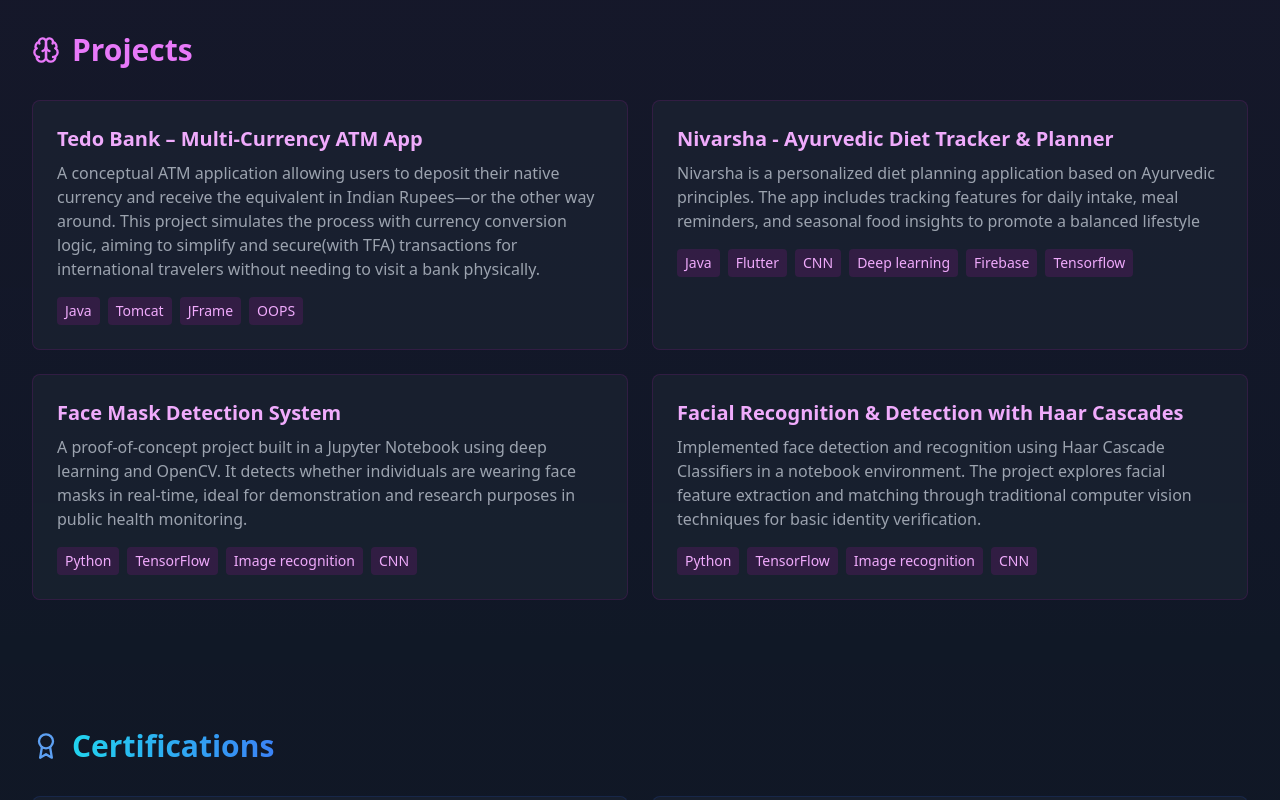
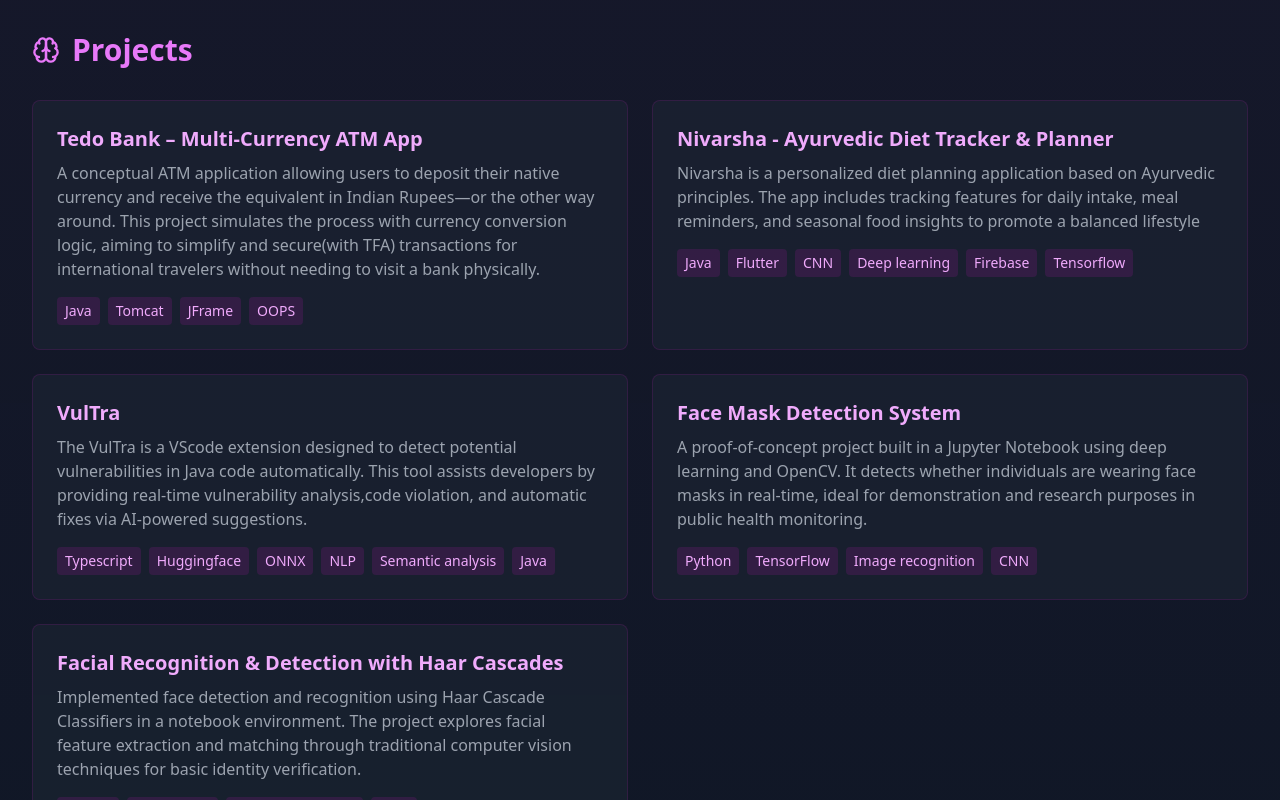
Before and after one commit to PandiRaja18/portfolio, a React (Vite) app: page / in a window 1280 px wide. Shown: the part 424-1224 px from the top of the page. Built offline with nearby package versions, Linux system fonts and the light colour scheme.

Commit message:
Added project

```diff
--- a/src/App.tsx
+++ b/src/App.tsx
@@ -28,6 +28,12 @@
       description: "Nivarsha is a personalized diet planning application based on Ayurvedic principles. The app includes tracking features for daily intake, meal reminders, and seasonal food insights to promote a balanced lifestyle",
       tech: ["Java", "Flutter", "CNN", "Deep learning", "Firebase","Tensorflow"],
       link: "https://github.com/PandiRaja18/Nivarsha"
+    },
+    {
+      title: "VulTra",
+      description: "The VulTra is a VScode extension designed to detect potential vulnerabilities in Java code automatically. This tool assists developers by providing real-time vulnerability analysis,code violation, and automatic fixes via AI-powered suggestions.",
+      tech: ["Typescript", "Huggingface", "ONNX", "NLP", "Semantic analysis","Java"],
+      link: "https://github.com/PandiRaja18/VulTra/"
     },
     {
       title: "Face Mask Detection System",
```
Also changed, not shown: 2 other files (tests, documents, lock files or other folders).
